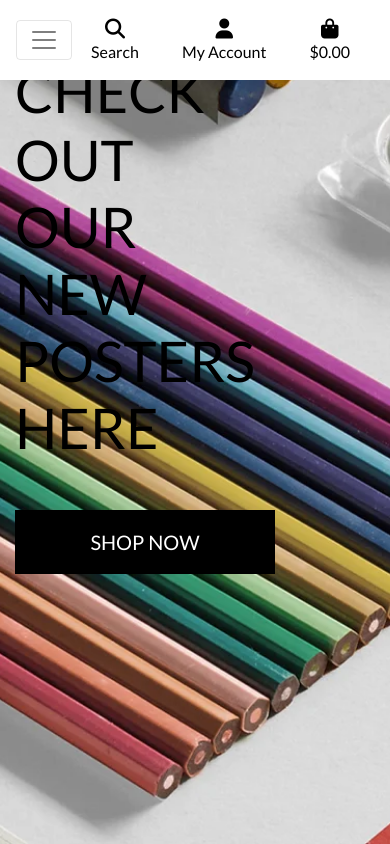
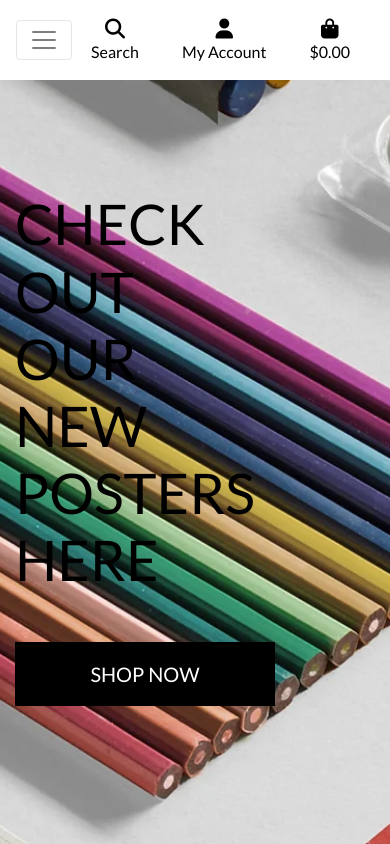
Before and after one commit to slbabin/poster-shop-gp, a Django app: page / in a window 390 px wide. Run offline with Django 3.2, Linux system fonts and the light colour scheme; some libraries are stand-ins or nearby versions.

Commit message:
Added padding to the media query below 990px so the container pushed down

```diff
--- a/static/css/base.css
+++ b/static/css/base.css
@@ -88,3 +88,14 @@ z-index: -1;
         padding-top: 164px;
     }
 }
+
+
+@media (max-width: 991px) {
+    .header-container {
+        padding-top: 100px;
+    }
+
+    body {
+        height: calc(100vh - 100px);
+    }
+}
```
